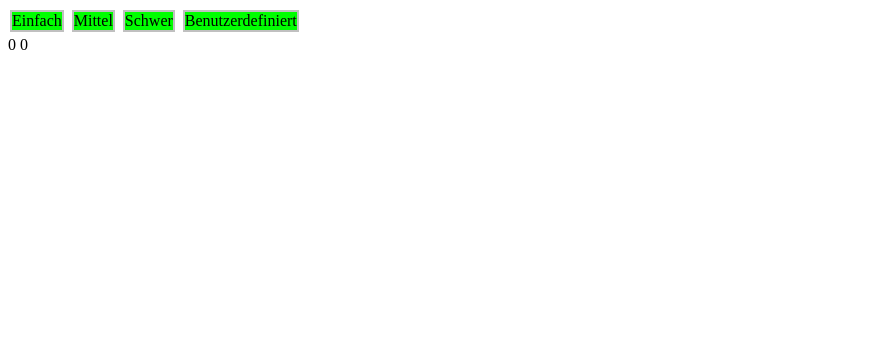
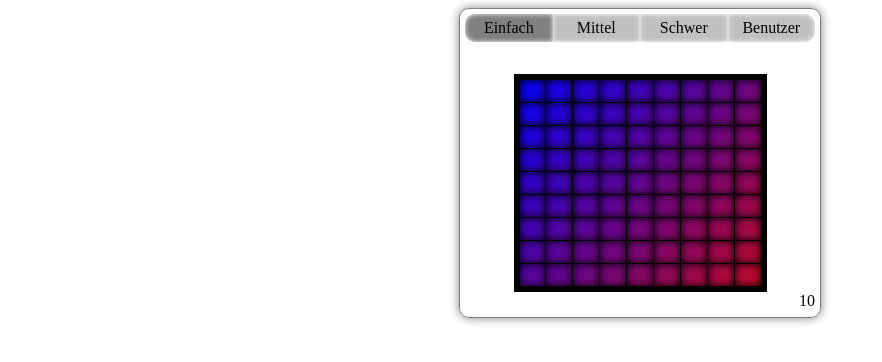
Before and after one commit to newice/Minesweeper, a plain HTML site: page index.html in a window 1280 px wide. Shown: the whole page, without its empty margins (0-882 px from the left). Drawn offline with Linux system fonts and the light colour scheme.

Commit message:
code aufrumen und styling

```diff
--- a/index.html
+++ b/index.html
@@ -11,17 +11,19 @@
 				<div class="button easy">Einfach</div>
 				<div class="button middle">Mittel</div>
 				<div class="button hard">Schwer</div>
-				<div class="button cudtom">Benutzerdefiniert
-					<div class="cfgCustom">
-						Spalten: <input class="cfgCustom" type="text" name="axis_x" value="10">
-						Zeilen: <input class="cfgCustom" type="text" name="axis_y" value="11">
+				<div class="button cudtom">Benutzer
+					<div class="cfgCustomBox">
+						Zeilen: <input class="cfgCustom" type="text" name="axis_x" value="10">
+						Spalten: <input class="cfgCustom" type="text" name="axis_y" value="11">
 						Minen: <input class="cfgCustom" type="text" name="mines_num" value="20">
 						<input type="button" name="newGame" value="Start">
 					</div>
 				</div>
 			</div>
+			<div class="content">
 			<table class="area">
 			</table>
+			</div>
 			<div class="footer">
 				<span id="mwTimeCounter">0</span>
 				<span class="minesCount">0</span>
--- a/minesweeper.js
+++ b/minesweeper.js
@@ -5,7 +5,6 @@ var minesweeper = (function(){
 	var initialMinesCnt;
 	var minesCnt;
 	var cCell = 'cell';
-	var cell = '<td class="' + cCell + ' closed"></td>';//
 	var row = '<tr class="row"></tr>';
 	var minenFeld;
 	var hinweisFeld;
@@ -15,7 +14,8 @@ var minesweeper = (function(){
 	var theEnd;
 	var timeCount = -1;
 	var intervalCount = 0;
-	var minew
+	var minew;
+	minesDebug = false; // must beglobal
 
 	function setHints(x,y) {
 		if(x > 0){
@@ -104,7 +104,6 @@ var minesweeper = (function(){
 			objFeld[i] = new Array(axis_y);
 			for(var j=0;j<axis_y;j++) {
 				objFeld[i][j] = $('<td class="' + cCell + ' closed" onmousedown="minesweeper.clickField(arguments[0], ' + i + ', ' + j + ');"></td>');
-				// rowObj.append($(cell).addClass(cCell+'_'+i+'_'+j));//.text(minenFeld[i][j]));
 				rowObj.append(objFeld[i][j]);//.addClass(cCell+'_'+i+'_'+j));//.text(minenFeld[i][j]));
 			}
 			field.append(rowObj);
@@ -136,10 +135,9 @@ var minesweeper = (function(){
 			$('#mwTimeCounter').text(++timeCount);
 		}, 1000);
 
+		do { // minimum one time
 		buildMinenFeld();
-		while (minenFeld[x][y] == mine ) {
-			buildMinenFeld();
-		}
+		} while (minenFeld[x][y] == mine )
 	}
 
 	function handleLeftMouseClick(x, y) {
@@ -217,12 +215,15 @@ var minesweeper = (function(){
 		if (minesCnt >= (axis_x * axis_y)) {
 			alert ('Zu viele Minen!');
 		} else {
+			theEnd = false;
+			$('.minesCount').text(initialMinesCnt);
 			field = conf.area;
-			theEnd = false;
 			field.addClass('running');
-			$('.minesCount').text(initialMinesCnt);
+			field.removeClass('win');
+			field.removeClass('loose');
 			build();
-			// $('.closed.' + cCell, field).mousedown(handleMousedown);
+			$('.content').css('width', (axis_y + 1) * 24 +13);
+			$('#minesweeper').css('width', field.outerWidth());
 			timeCount = -1;
 			$('#mwTimeCounter').text('');
 		}
@@ -268,6 +269,7 @@ $(document).ready(function(){
 			mines:10
 		})
 	});
+	$('.button.easy').click();
 	$('.button.middle').click(function(){
 		minesweeper.init({
 			area:$('.area'),
--- a/style.css
+++ b/style.css
@@ -10,14 +10,13 @@
 	background-color: #cccccc;
 }
 .cell.closed {
-	background-color: #888888;
 	-moz-box-shadow: 0 0 9px 0 black inset;
 	-webkit-box-shadow: 0 0 9px 0 black inset;
 	box-shadow: 0 0 9px 0 black inset;
 }
 .area.running .row .cell.closed:hover {
-	background-color:blue;
-	font-weight:bold;
+	background-color: grey;
+	font-weight: bold;
 }
 .area.running .row .mineSuspect {
 	background-image: url('res/mine4.png');
@@ -41,28 +40,59 @@
 	background-position: center center;
 }
 
+.config {
+	height: 60px;
+	position: relative;
+}
 
 .button.act {
-	background-color: #33cc33;
+	background-color: grey;
 }
 .button {
-	background-color: #00FF00;
-	border: 2px solid silver;
-	display: inline-block;
-	margin: 2px;
-	cursor:pointer;
+	box-shadow: 0 0 5px white inset;
+    background-color: silver;
+    cursor: pointer;
+    float: left;
+    text-align: center;
+    width: 25%;
+	display: block;
+	padding: 5px 0;
 }
+.button:first-child {
+    border-radius: 10px 0 0 10px;
+}
+.button:last-child {
+    border-radius: 0 10px 10px 0;
+
+}
+
 .area {
 	border-collapse: collapse;
 	display: inline-block;
-	margin: 0;
-	padding: 1px;
+	margin: 0 auto;
+}
+.area.running {
+	border: 5px solid black;
+}
+.area.loose {
+	border: 5px solid #ff0000;
+}
+.area.win {
+	border: 5px solid #00ff00;
 }
 .cfgCustom {
+	width:40px;
+}
+.cfgCustomBox {
 	display:none;
+	position: absolute;
+	left: 0px;
+	right: 0;
+	top: 33px;
 }
-.act .cfgCustom {
+.act .cfgCustomBox {
 	display:block;
+
 }
 
 .c_1 {
@@ -77,3 +107,38 @@
 .c_4 {
  color: darkblue;
 }
+
+.footer {
+	position: relative;
+	height: 20px;
+}
+.minesCount  {
+	position: absolute;
+	right: 0;
+}
+#minesweeper {
+    border: 1px solid grey;
+    -moz-border-radius: 10px 10px 10px 10px;
+    -webkit-border-radius: 10px 10px 10px 10px;
+    -o-border-radius: 10px 10px 10px 10px;
+    -ms-border-radius: 10px 10px 10px 10px;
+    border-radius: 10px 10px 10px 10px;
+    -moz-box-shadow: 0 0 10px rgba(0, 0, 0, 0.5);
+    -webkit-box-shadow: 0 0 10px rgba(0, 0, 0, 0.5);
+    -o-box-shadow: 0 0 10px rgba(0, 0, 0, 0.5);
+    -ms-box-shadow: 0 0 10px rgba(0, 0, 0, 0.5);
+    box-shadow: 0 0 10px rgba(0, 0, 0, 0.5);
+    margin: 0 auto;
+    padding: 5px;
+    width: 350px;
+    min-width: 350px;
+}
+
+.content {
+	margin: 0 auto;
+	background: -moz-linear-gradient(left top , blue, #C50A1F) repeat scroll 0 0 transparent;
+	background: -webkit-linear-gradient(left top , blue, #C50A1F) repeat scroll 0 0 transparent;
+	background: -ms-linear-gradient(left top , blue, #C50A1F) repeat scroll 0 0 transparent;
+	background: -o-linear-gradient(left top , blue, #C50A1F) repeat scroll 0 0 transparent;
+	background: linear-gradient(left top , blue, #C50A1F) repeat scroll 0 0 transparent;
+}
```
